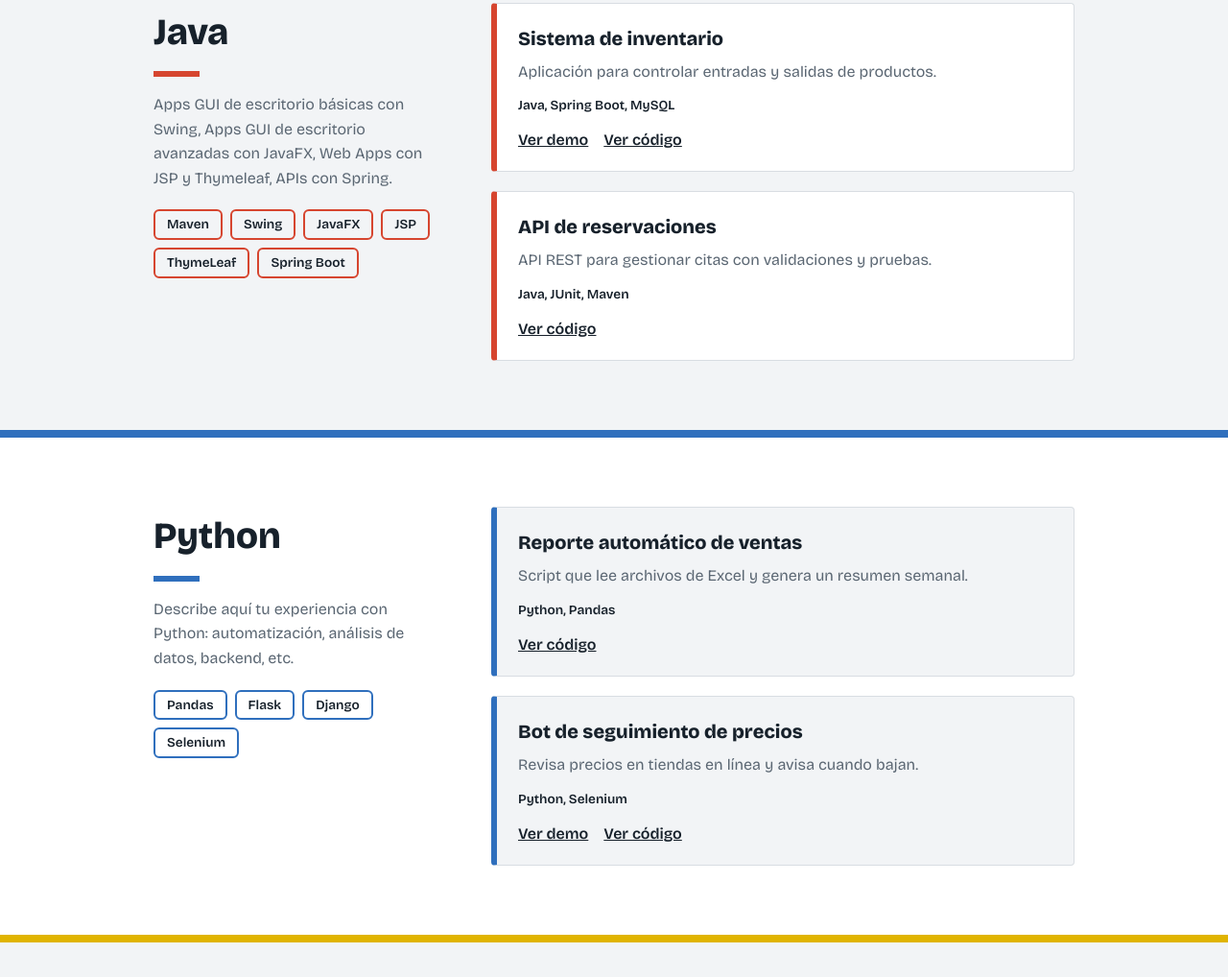
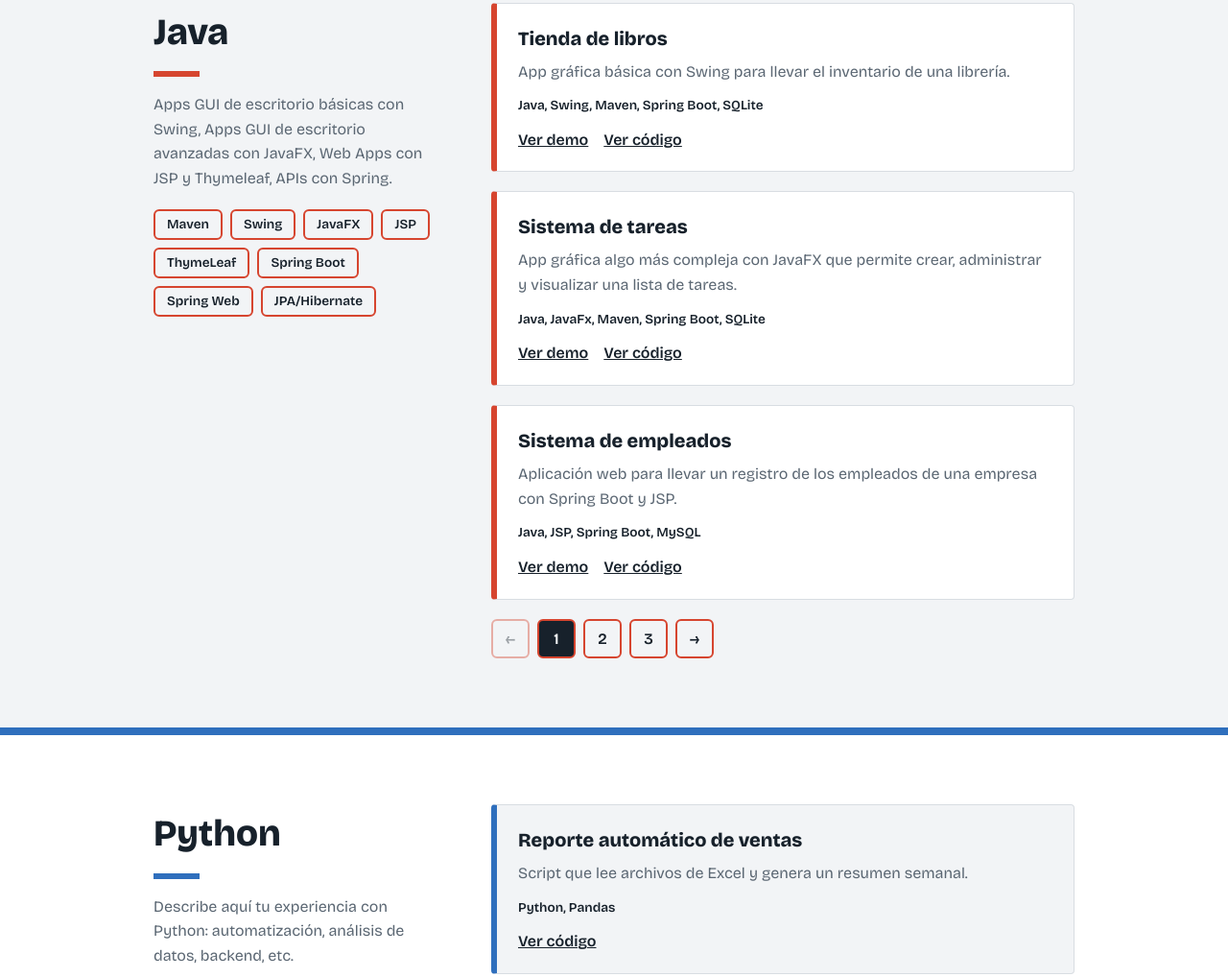
Before and after one commit to El-Jiro/portafolio, a plain HTML site: page index.html in a window 1280 px wide. Shown: the part 685-1703 px from the top of the page at 96% size. Drawn offline with nearby package versions, Linux system fonts and the light colour scheme.

Commit message:
Se completó la lista de proyectos de Java y se añadió un sistema de paginación

```diff
--- a/css/estilos.css
+++ b/css/estilos.css
@@ -13,85 +13,379 @@
     --js: #e0b400;
     --font: "Bricolage Grotesque", "Segoe UI", system-ui, sans-serif;
   }
+
   /* Modo oscuro: automático según tu sistema, o manual con el botón */
   :root[data-theme="dark"] {
-    --ink: #e8edf2; --muted: #9aa7b4; --bg: #11171d; --card: #1a222b;
-    --surface: #161d25; --line: #2b3642; --chrome: #0a0e12; --foto-bg: #232d38;
+    --ink: #e8edf2;
+    --muted: #9aa7b4;
+    --bg: #11171d;
+    --card: #1a222b;
+    --surface: #161d25;
+    --line: #2b3642;
+    --chrome: #0a0e12;
+    --foto-bg: #232d38;
   }
+
   @media (prefers-color-scheme: dark) {
     :root:not([data-theme="light"]) {
-      --ink: #e8edf2; --muted: #9aa7b4; --bg: #11171d; --card: #1a222b;
-      --surface: #161d25; --line: #2b3642; --chrome: #0a0e12; --foto-bg: #232d38;
+      --ink: #e8edf2;
+      --muted: #9aa7b4;
+      --bg: #11171d;
+      --card: #1a222b;
+      --surface: #161d25;
+      --line: #2b3642;
+      --chrome: #0a0e12;
+      --foto-bg: #232d38;
     }
   }
-  * { box-sizing: border-box; margin: 0; }
-  html { scroll-behavior: smooth; scroll-padding-top: 64px; }
-  body { font-family: var(--font); color: var(--ink); background: var(--bg); line-height: 1.6; }
-  a { color: inherit; }
-  :focus-visible { outline: 3px solid var(--ink); outline-offset: 3px; }
+
+  * {
+    box-sizing: border-box;
+    margin: 0;
+  }
+
+  html {
+    scroll-behavior: smooth;
+    scroll-padding-top: 64px;
+  }
+
+  body {
+    font-family: var(--font);
+    color: var(--ink);
+    background: var(--bg);
+    line-height: 1.6;
+  }
+
+  a {
+    color: inherit;
+  }
+
+  :focus-visible {
+    outline: 3px solid var(--ink);
+    outline-offset: 3px;
+  }
 
   /* Navegación */
   nav {
-    position: sticky; top: 0; z-index: 10; display: flex; gap: 8px; align-items: center;
-    padding: 12px 24px; background: var(--chrome); color: #fff;
+    position: sticky;
+    top: 0;
+    z-index: 10;
+    display: flex;
+    gap: 8px;
+    align-items: center;
+    padding: 12px 24px;
+    background: var(--chrome);
+    color: #fff;
   }
-  nav .logo { font-weight: 800; margin-right: auto; }
-  nav a { text-decoration: none; padding: 6px 14px; border-radius: 999px; font-size: .95rem; }
-  nav a:hover { background: rgba(255,255,255,.15); }
-  nav a.activo { background: #fff; color: #17212b; }
-  #tema { margin-left: auto; font: inherit; font-size: .9rem; cursor: pointer; color: #fff; background: transparent; border: 2px solid rgba(255,255,255,.5); border-radius: 999px; padding: 4px 14px; }
-  #tema:hover { background: rgba(255,255,255,.15); }
-  nav .logo + a { margin-left: 0; }
+
+  nav .logo {
+    font-weight: 800;
+    margin-right: auto;
+  }
+
+  nav a {
+    text-decoration: none;
+    padding: 6px 14px;
+    border-radius: 999px;
+    font-size: .95rem;
+  }
+
+  nav a:hover {
+    background: rgba(255, 255, 255, .15);
+  }
+
+  nav a.activo {
+    background: #fff;
+    color: #17212b;
+  }
+
+  #tema {
+    margin-left: auto;
+    font: inherit;
+    font-size: .9rem;
+    cursor: pointer;
+    color: #fff;
+    background: transparent;
+    border: 2px solid rgba(255, 255, 255, .5);
+    border-radius: 999px;
+    padding: 4px 14px;
+  }
+
+  #tema:hover {
+    background: rgba(255, 255, 255, .15);
+  }
+
+  nav .logo+a {
+    margin-left: 0;
+  }
 
   /* Portada */
-  header { padding: 96px 24px 72px; max-width: 960px; margin: 0 auto; }
-  header h1 { font-size: clamp(2.4rem, 7vw, 4.5rem); line-height: 1.05; font-weight: 800; max-width: 14ch; }
-  header p { margin-top: 20px; max-width: 52ch; color: var(--muted); font-size: 1.1rem; }
-  .portada { display: flex; align-items: center; justify-content: space-between; gap: 48px; }
+  header {
+    padding: 96px 24px 72px;
+    max-width: 960px;
+    margin: 0 auto;
+  }
+
+  header h1 {
+    font-size: clamp(2.4rem, 7vw, 4.5rem);
+    line-height: 1.05;
+    font-weight: 800;
+    max-width: 14ch;
+  }
+
+  header p {
+    margin-top: 20px;
+    max-width: 52ch;
+    color: var(--muted);
+    font-size: 1.1rem;
+  }
+
+  .portada {
+    display: flex;
+    align-items: center;
+    justify-content: space-between;
+    gap: 48px;
+  }
+
   .foto {
-    flex: none; width: 260px; aspect-ratio: 4 / 5; overflow: hidden; border-radius: 4px;
-    background: var(--foto-bg); border-bottom: 8px solid var(--python); box-shadow: -8px 8px 0 var(--java);
-    display: grid; place-items: center; color: var(--muted); font-size: .9rem; text-align: center;
+    flex: none;
+    width: 260px;
+    aspect-ratio: 4 / 5;
+    overflow: hidden;
+    border-radius: 4px;
+    background: var(--foto-bg);
+    border-bottom: 8px solid var(--python);
+    box-shadow: -8px 8px 0 var(--java);
+    display: grid;
+    place-items: center;
+    color: var(--muted);
+    font-size: .9rem;
+    text-align: center;
   }
-  .foto { position: relative; }
-  .foto img { position: absolute; inset: 0; width: 100%; height: 100%; object-fit: cover; }
-  .barra { display: flex; height: 8px; margin-top: 40px; max-width: 320px; border-radius: 4px; overflow: hidden; }
-  .barra span { flex: 1; }
+
+  .foto {
+    position: relative;
+  }
+
+  .foto img {
+    position: absolute;
+    inset: 0;
+    width: 100%;
+    height: 100%;
+    object-fit: cover;
+  }
+
+  .barra {
+    display: flex;
+    height: 8px;
+    margin-top: 40px;
+    max-width: 320px;
+    border-radius: 4px;
+    overflow: hidden;
+  }
+
+  .barra span {
+    flex: 1;
+  }
 
   /* Secciones de lenguaje */
-  section.lenguaje { padding: 72px 24px; border-top: 8px solid var(--acento); }
-  section.lenguaje:nth-of-type(even) { background: var(--surface); }
-  .contenido { max-width: 960px; margin: 0 auto; display: grid; grid-template-columns: 1fr 2fr; gap: 48px; }
-  #java { --acento: var(--java); }
-  #python { --acento: var(--python); }
-  #javascript { --acento: var(--js); }
+  section.lenguaje {
+    padding: 72px 24px;
+    border-top: 8px solid var(--acento);
+  }
 
-  .intro h2 { font-size: 2.4rem; font-weight: 800; }
-  .intro h2::after { content: ""; display: block; width: 48px; height: 6px; margin-top: 10px; background: var(--acento); }
-  .intro p { margin-top: 16px; color: var(--muted); }
-  .etiquetas { display: flex; flex-wrap: wrap; gap: 8px; margin-top: 20px; padding: 0; list-style: none; }
-  .etiquetas li { padding: 3px 12px; border: 2px solid var(--acento); border-radius: 6px; font-size: .85rem; font-weight: 600; }
+  section.lenguaje:nth-of-type(even) {
+    background: var(--surface);
+  }
 
-  .proyectos { display: grid; gap: 20px; align-content: start; }
-  .proyecto { background: var(--card); border: 1px solid var(--line); border-left: 6px solid var(--acento); border-radius: 4px; padding: 20px 22px; }
-  section:nth-of-type(even) .proyecto { background: var(--bg); }
-  .proyecto h3 { font-size: 1.25rem; }
-  .proyecto p { margin: 6px 0 12px; color: var(--muted); }
-  .proyecto .tec { font-size: .85rem; font-weight: 600; }
-  .proyecto .enlaces { margin-top: 12px; display: flex; gap: 16px; font-weight: 600; }
-  .vacio { color: var(--muted); font-style: italic; }
+  .contenido {
+    max-width: 960px;
+    margin: 0 auto;
+    display: grid;
+    grid-template-columns: 1fr 2fr;
+    gap: 48px;
+  }
+
+  #java {
+    --acento: var(--java);
+  }
+
+  #python {
+    --acento: var(--python);
+  }
+
+  #javascript {
+    --acento: var(--js);
+  }
+
+  .intro h2 {
+    font-size: 2.4rem;
+    font-weight: 800;
+  }
+
+  .intro h2::after {
+    content: "";
+    display: block;
+    width: 48px;
+    height: 6px;
+    margin-top: 10px;
+    background: var(--acento);
+  }
+
+  .intro p {
+    margin-top: 16px;
+    color: var(--muted);
+  }
+
+  .etiquetas {
+    display: flex;
+    flex-wrap: wrap;
+    gap: 8px;
+    margin-top: 20px;
+    padding: 0;
+    list-style: none;
+  }
+
+  .etiquetas li {
+    padding: 3px 12px;
+    border: 2px solid var(--acento);
+    border-radius: 6px;
+    font-size: .85rem;
+    font-weight: 600;
+  }
+
+  .proyectos {
+    display: grid;
+    gap: 20px;
+    align-content: start;
+  }
+
+  .proyecto {
+    background: var(--card);
+    border: 1px solid var(--line);
+    border-left: 6px solid var(--acento);
+    border-radius: 4px;
+    padding: 20px 22px;
+  }
+
+  section:nth-of-type(even) .proyecto {
+    background: var(--bg);
+  }
+
+  .proyecto h3 {
+    font-size: 1.25rem;
+  }
+
+  .proyecto p {
+    margin: 6px 0 12px;
+    color: var(--muted);
+  }
+
+  .proyecto .tec {
+    font-size: .85rem;
+    font-weight: 600;
+  }
+
+  .proyecto .enlaces {
+    margin-top: 12px;
+    display: flex;
+    gap: 16px;
+    font-weight: 600;
+  }
+
+  .vacio {
+    color: var(--muted);
+    font-style: italic;
+  }
 
   /* Contacto */
-  footer { padding: 72px 24px; background: var(--chrome); color: #fff; text-align: center; }
-  footer h2 { font-size: 2rem; }
-  footer p { margin: 8px 0 20px; opacity: .8; }
-  footer a.boton { display: inline-block; padding: 12px 24px; background: #fff; color: #17212b; font-weight: 700; border-radius: 6px; text-decoration: none; }
+  footer {
+    padding: 72px 24px;
+    background: var(--chrome);
+    color: #fff;
+    text-align: center;
+  }
+
+  footer h2 {
+    font-size: 2rem;
+  }
+
+  footer p {
+    margin: 8px 0 20px;
+    opacity: .8;
+  }
+
+  footer a.boton {
+    display: inline-block;
+    padding: 12px 24px;
+    background: #fff;
+    color: #17212b;
+    font-weight: 700;
+    border-radius: 6px;
+    text-decoration: none;
+  }
 
   @media (max-width: 720px) {
-    .portada { flex-direction: column-reverse; align-items: flex-start; gap: 32px; }
-    .foto { width: 200px; }
-    .contenido { grid-template-columns: 1fr; gap: 28px; }
-    nav { padding: 10px 14px; overflow-x: auto; }
-    nav .logo { display: none; }
+    .portada {
+      flex-direction: column-reverse;
+      align-items: flex-start;
+      gap: 32px;
+    }
+
+    .foto {
+      width: 200px;
+    }
+
+    .contenido {
+      grid-template-columns: 1fr;
+      gap: 28px;
+    }
+
+    nav {
+      padding: 10px 14px;
+      overflow-x: auto;
+    }
+
+    nav .logo {
+      display: none;
+    }
   }
-  @media (prefers-reduced-motion: reduce) { html { scroll-behavior: auto; } }
+
+  @media (prefers-reduced-motion: reduce) {
+    html {
+      scroll-behavior: auto;
+    }
+  }
+
+  .paginacion {
+    display: flex;
+    flex-wrap: wrap;
+    gap: 8px;
+    margin-top: 20px;
+  }
+
+  .paginacion button {
+    font: inherit;
+    font-weight: 600;
+    min-width: 40px;
+    padding: 6px 12px;
+    cursor: pointer;
+    color: var(--ink);
+    background: transparent;
+    border: 2px solid var(--acento);
+    border-radius: 6px;
+  }
+
+  .paginacion button:hover:not(:disabled) {
+    background: var(--line);
+  }
+
+  .paginacion button.actual {
+    background: var(--ink);
+    color: var(--bg);
+  }
+
+  .paginacion button:disabled {
+    opacity: .4;
+    cursor: not-allowed;
+  }
--- a/js/script.js
+++ b/js/script.js
@@ -2,10 +2,15 @@
 // Agrega, quita o edita proyectos y tecnologías. La página se arma sola.
 const datos = {
   java: {
-    tecnologias: ["Maven", "Swing", "JavaFX", "JSP", "ThymeLeaf", "Spring Boot"],
+    tecnologias: ["Maven", "Swing", "JavaFX", "JSP", "ThymeLeaf", "Spring Boot", "Spring Web", "JPA/Hibernate"],
     proyectos: [
-      { titulo: "Sistema de inventario", descripcion: "Aplicación para controlar entradas y salidas de productos.", tec: "Java, Spring Boot, MySQL", demo: "#", codigo: "#" },
-      { titulo: "API de reservaciones", descripcion: "API REST para gestionar citas con validaciones y pruebas.", tec: "Java, JUnit, Maven", demo: "", codigo: "#" }
+      { titulo: "Tienda de libros", descripcion: "App gráfica básica con Swing para llevar el inventario de una librería.", tec: "Java, Swing, Maven, Spring Boot, SQLite", demo: "#", codigo: "https://github.com/El-Jiro/tienda-de-libros.git" },
+      { titulo: "Sistema de tareas", descripcion: "App gráfica algo más compleja con JavaFX que permite crear, administrar y visualizar una lista de tareas.", tec: "Java, JavaFx, Maven, Spring Boot, SQLite", demo: "#", codigo: "https://github.com/El-Jiro/sistema-de-tareas.git" },
+      { titulo: "Sistema de empleados", descripcion: "Aplicación web para llevar un registro de los empleados de una empresa con Spring Boot y JSP.", tec: "Java, JSP, Spring Boot, MySQL", demo: "#", codigo: "https://github.com/El-Jiro/Sistema-de-empleados.git" },
+      { titulo: "Agenda", descripcion: "Aplicación web de agenda de contactos utilizando spring boot, thymeleaf y bootstrap", tec: "Java, ThymeLeaf, Spring Boot, MySQL", demo: "#", codigo: "https://github.com/El-Jiro/agenda-spring-y-thymeleaf.git" },
+      { titulo: "Sistema de cuentas bancarias", descripcion: "Un sistema de administración de cuentas bancarias en la web con spring boot y primefaces", tec: "Java, Primefaces, Spring Boot, MySQL", demo: "#", codigo: "https://github.com/El-Jiro/sistema-de-cuentas-bancarias.git" },
+      { titulo: "Sistema de inventarios Backend", descripcion: "Una API REST para un sistema de inventarios en la web con Java Spring Boot", tec: "Java, Spring Boot, MySQL", demo: "#", codigo: "https://github.com/El-Jiro/sistema-de-inventarios-backend.git" },
+      { titulo: "Sistema de RRHH Backend", descripcion: "Una API REST para un sistema de administración de recursos humanos en la web con Spring Web y JPA/Hibernate", tec: "Java, Spring Web, JPA/Hibernate, MySQL", demo: "#", codigo: "https://github.com/El-Jiro/sistema-de-recursos-humanos.git" },
     ]
   },
   python: {
@@ -25,15 +30,10 @@ const datos = {
 };
 
 // Crea las etiquetas y tarjetas de cada sección
-for (const lang in datos) {
-  const { tecnologias, proyectos } = datos[lang];
+const POR_PAGINA = 3; // proyectos que se ven por página
 
-  const ul = document.querySelector(`.etiquetas[data-lang="${lang}"]`);
-  ul.innerHTML = tecnologias.map(t => `<li>${t}</li>`).join("");
-
-  const caja = document.querySelector(`.proyectos[data-lang="${lang}"]`);
-  caja.innerHTML = proyectos.length
-    ? proyectos.map(p => `
+function tarjeta(p) {
+  return `
     <article class="proyecto">
       <h3>${p.titulo}</h3>
       <p>${p.descripcion}</p>
@@ -42,10 +42,53 @@ for (const lang in datos) {
         ${p.demo ? `<a href="${p.demo}" target="_blank" rel="noopener">Ver demo</a>` : ""}
         ${p.codigo ? `<a href="${p.codigo}" target="_blank" rel="noopener">Ver código</a>` : ""}
       </div>
-          </article>`).join("")
-    : `<p class="vacio">Pronto agregaré proyectos aquí.</p>`;
+    </article>`;
 }
 
+function mostrarPagina(lang, pagina) {
+  const { proyectos } = datos[lang];
+  const caja = document.querySelector(`.proyectos[data-lang="${lang}"]`);
+  const pie = document.querySelector(`.paginacion[data-lang="${lang}"]`);
+  const total = Math.max(1, Math.ceil(proyectos.length / POR_PAGINA));
+  const inicio = (pagina - 1) * POR_PAGINA;
+
+  caja.innerHTML = proyectos.length
+    ? proyectos.slice(inicio, inicio + POR_PAGINA).map(tarjeta).join("")
+    : `<p class="vacio">Pronto agregaré proyectos aquí.</p>`;
+
+  // Si solo hay una página, no se muestran botones
+  if (total === 1) { pie.innerHTML = ""; return; }
+
+  let botones = `<button data-pagina="${pagina - 1}" ${pagina === 1 ? "disabled" : ""}>←</button>`;
+  for (let i = 1; i <= total; i++) {
+    botones += `<button data-pagina="${i}" ${i === pagina ? 'class="actual" aria-current="page"' : ""}>${i}</button>`;
+  }
+  botones += `<button data-pagina="${pagina + 1}" ${pagina === total ? "disabled" : ""}>→</button>`;
+  pie.innerHTML = botones;
+}
+
+for (const lang in datos) {
+  // Etiquetas de tecnologías
+  document.querySelector(`.etiquetas[data-lang="${lang}"]`).innerHTML =
+    datos[lang].tecnologias.map(t => `<li>${t}</li>`).join("");
+
+  // Crea el contenedor de botones debajo de la lista de proyectos
+  const caja = document.querySelector(`.proyectos[data-lang="${lang}"]`);
+  const pie = document.createElement("div");
+  pie.className = "paginacion";
+  pie.dataset.lang = lang;
+  const envoltura = document.createElement("div");
+  caja.replaceWith(envoltura);
+  envoltura.append(caja, pie);
+
+  // Un solo listener por sección
+  pie.addEventListener("click", e => {
+    const b = e.target.closest("button");
+    if (b && !b.disabled) mostrarPagina(lang, Number(b.dataset.pagina));
+  });
+
+  mostrarPagina(lang, 1);
+}
 // Modo claro / oscuro
 const raiz = document.documentElement;
 const boton = document.getElementById("tema");
```
Lines whose indentation alone changed are shown as unchanged.
